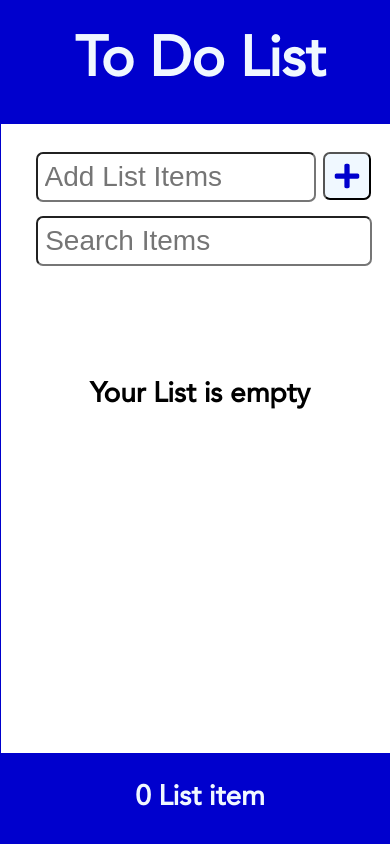
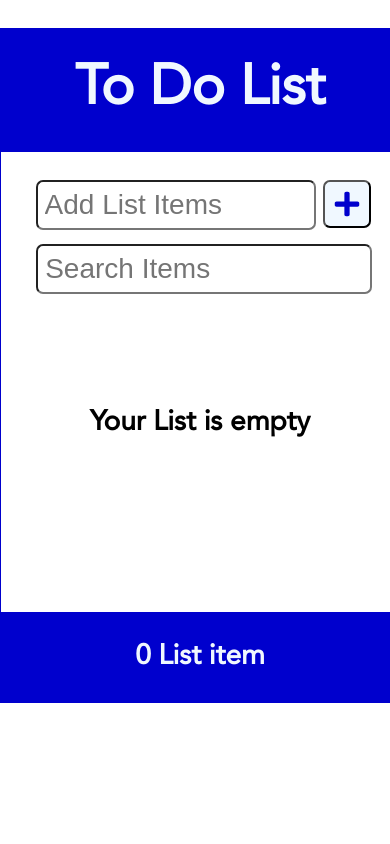
Before and after one commit to vimal546/to-do-list, a React (Create React App) app: page / in a window 390 px wide. Built offline with nearby package versions, Linux system fonts and the light colour scheme.

Commit message:
fist deploy-styleh

```diff
--- a/src/index.css
+++ b/src/index.css
@@ -169,7 +169,11 @@ form button:hover{
 @media screen and (max-width:500px){
     .App{
         min-width: 400px;
+        height: 80vh;
         border: 1px solid mediumblue;
+        margin-top: 1rem;
+        bottom: 1rem;
+        position: sticky;
     }
     .addForm input[type ='text']{
         width: 10rem;
```
